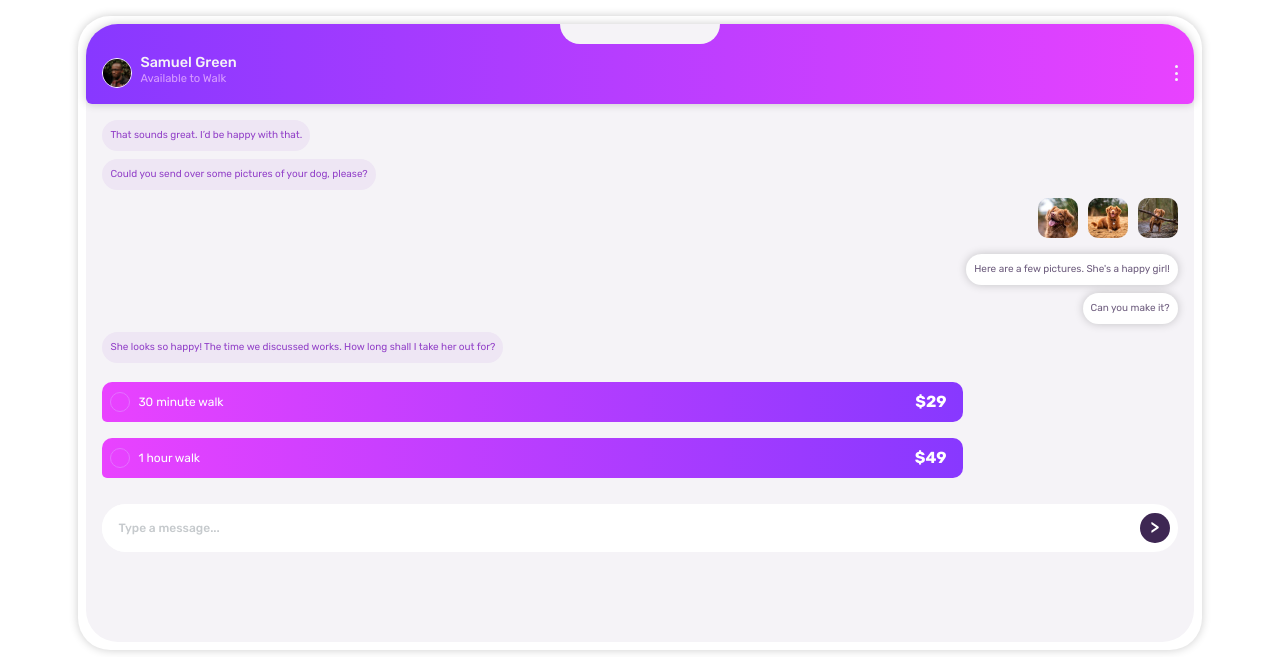
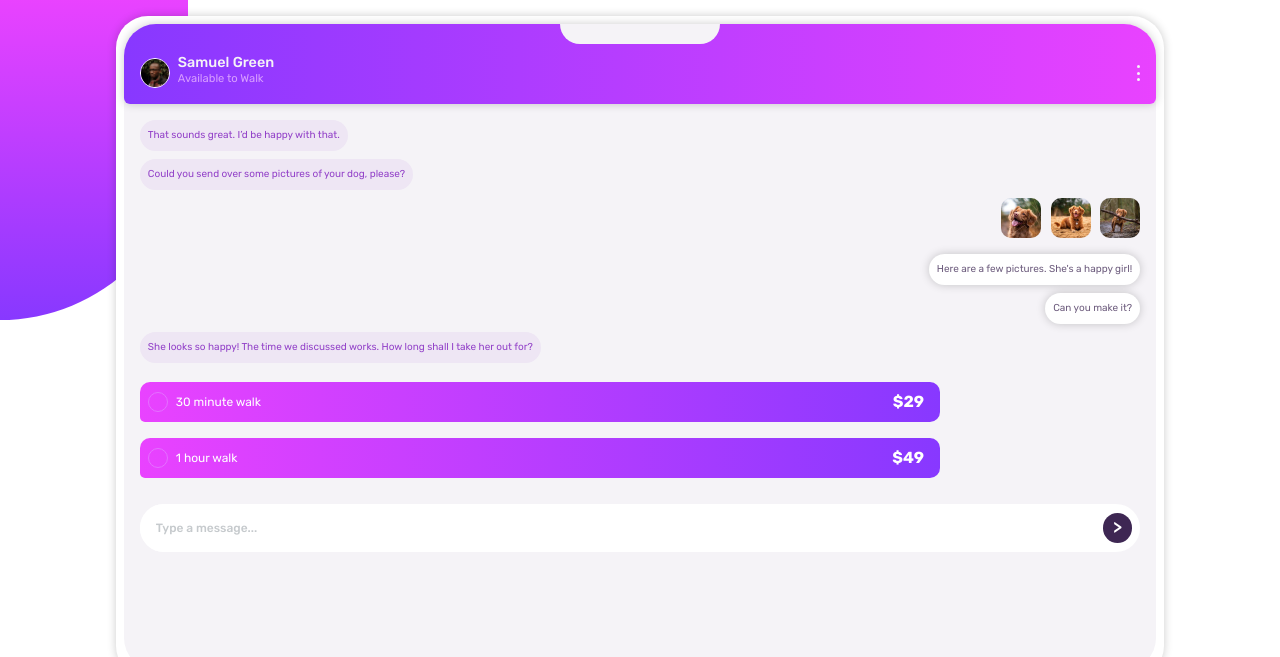
Before and after one commit to Robertron624/chat-app-css-illustration, a plain HTML site: page index.html in a window 1280 px wide. Shown: the top 657 px of the page. Drawn offline with Linux system fonts and the light colour scheme.

Commit message:
background shape

```diff
--- a/index.css
+++ b/index.css
@@ -126,6 +126,7 @@ body {
 main {
     padding: 1rem;
     height: 100%;
+    position: relative;
 }
 
 /* outside texts */
@@ -149,8 +150,8 @@ section.container p {
 /* Phone */
 
 .phone {
-    height: 634px;
-    width: 90%;
+    height: 662px;
+    width: 84%;
     margin-inline: auto;
     padding: .5rem;
     background-color: var(--white);
@@ -378,3 +379,18 @@ section.container p {
     width: 30px;
     height: 30px;
 }
+
+/* Background shape */
+
+.background-shape {
+    position: absolute;
+    background: linear-gradient(
+        to bottom, var(--light-magenta), var(--light-violet)
+    );
+    top: 0;
+    left: 0;
+    width: 187.67px;
+    height: 20rem;
+    z-index: -1;
+    border-radius: 0 0 220px 0px;
+}
--- a/index.html
+++ b/index.html
@@ -16,6 +16,7 @@
 </head>
 <body>
   <main>
+    <div class="background-shape"></div>
     <section class="container">
       <div class="phone">
         <div class="inner">
@@ -102,33 +103,5 @@
       </div>
     </section>
   </main>
-
-  <!-- Samuel Green
-  Available to Walk
-
-  That sounds great. I’d be happy with that.
-
-  Could you send over some pictures of your dog, please?
-
-  Here are a few pictures. She’s a happy girl!
-
-  Can you make it?
-
-  She looks so happy! The time we discussed works. How long shall I take her out for?
-
-  30 minute walk
-  $29
-
-  1 hour walk
-  $49
-
-  Type a message…
-
-  Simple booking
-
-  Stay in touch with our dog walkers through the chat interface. This makes it easy to
-  discuss arrangements and make bookings. Once the walk has been completed you can rate
-  your walker and book again all through the chat. -->
-
 </body>
 </html>
```
